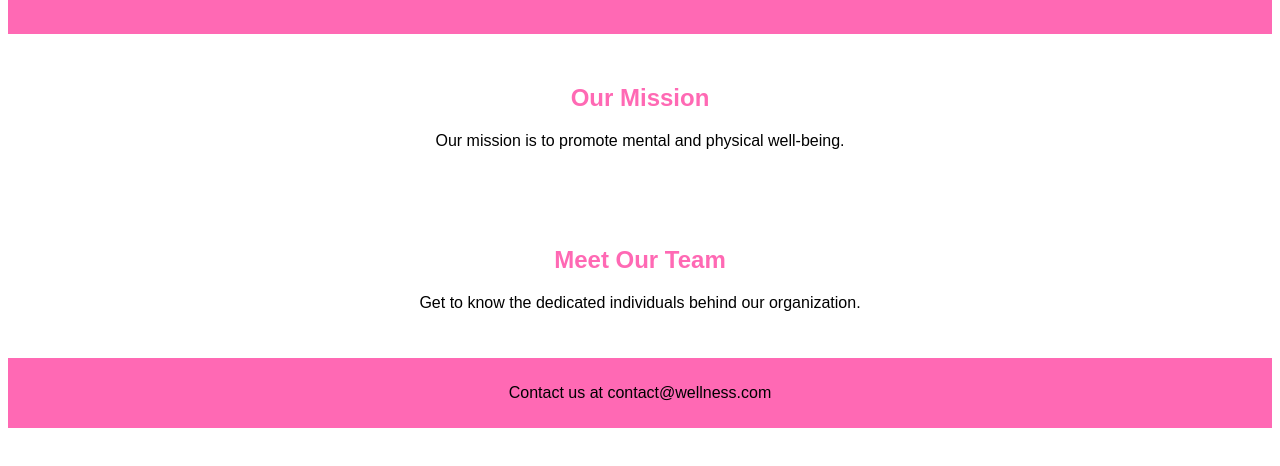
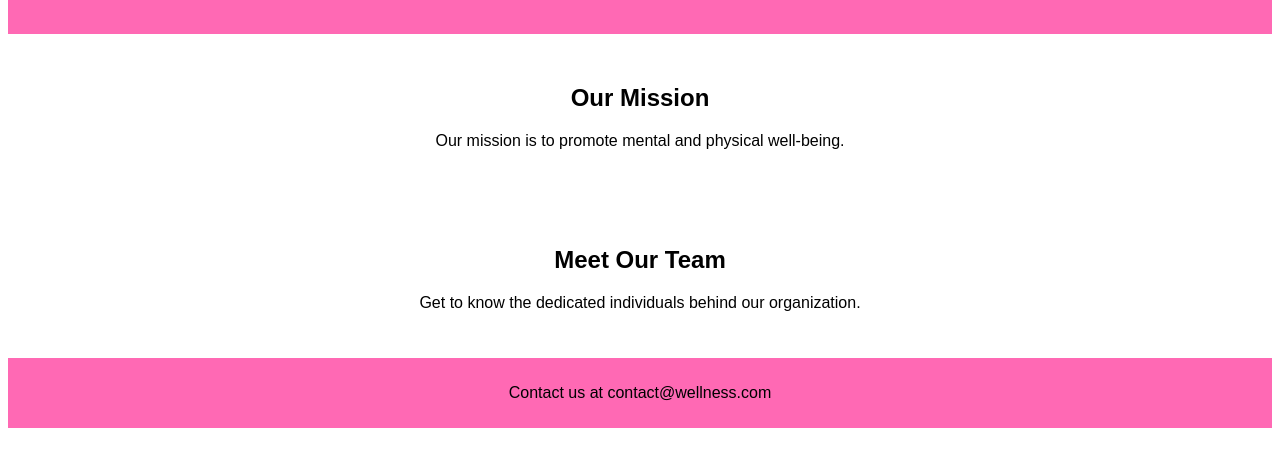
Before and after one commit to bhe109/Final-Project, a plain HTML site: page Individual-website/about.html in a window 1280 px wide. Shown: the part 128-594 px from the top of the page. Drawn offline with Linux system fonts and the light colour scheme.

Commit message:
Update about.html

```diff
--- a/Individual-website/about.html
+++ b/Individual-website/about.html
@@ -34,7 +34,7 @@
 
         section h2 {
             font-size: 24px;
-            color: hotpink;
+            color: black;
         }
 
         .image-section {
```
